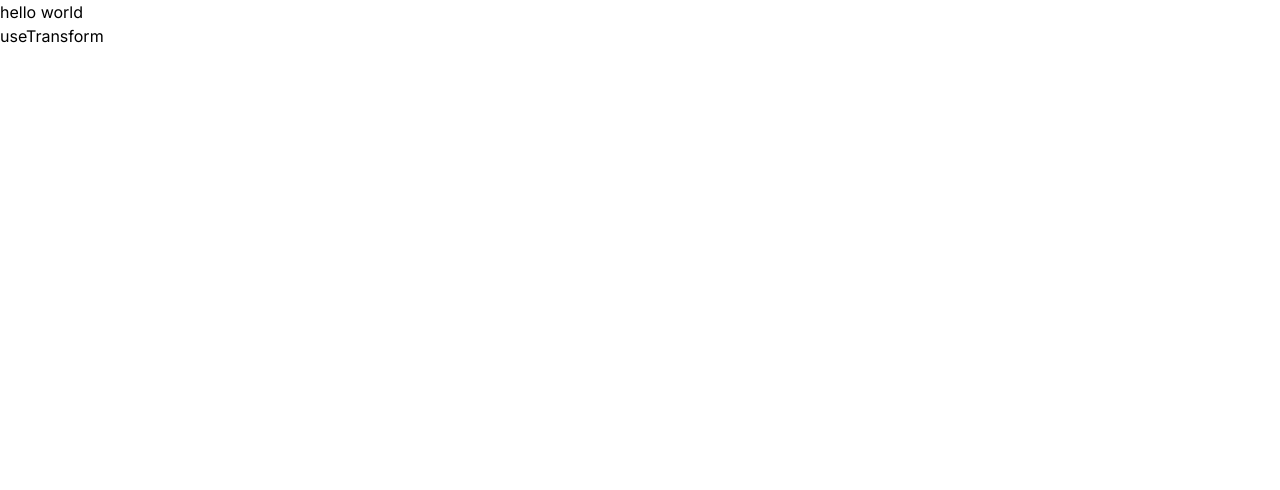
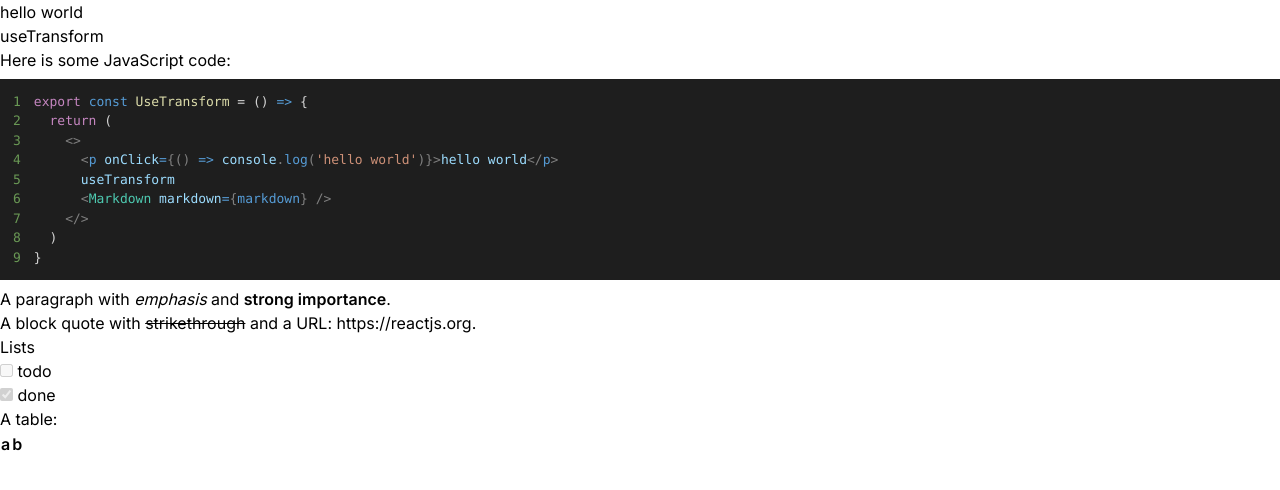
Before and after one commit to nos-nart/nos-framer-motion, a React (Vite) app: page /use-transform in a window 1280 px wide. Shown: the top 490 px of the page. Built offline with nearby package versions, Linux system fonts and the light colour scheme.

Commit message:
[+] page transition +  markdown

```diff
--- a/package.json
+++ b/package.json
@@ -12,10 +12,14 @@
     "react": "^17.0.2",
     "react-dom": "^17.0.2",
     "react-icons": "^4.3.1",
-    "react-router-dom": "^6.2.1"
+    "react-markdown": "^8.0.0",
+    "react-router-dom": "^6.2.1",
+    "react-syntax-highlighter": "^15.4.5",
+    "remark-gfm": "^3.0.1"
   },
   "devDependencies": {
     "@tailwindcss/typography": "^0.5.0",
+    "@types/react": "^17.0.38",
     "@vitejs/plugin-react": "^1.0.7",
     "autoprefixer": "^10.4.2",
     "postcss": "^8.4.5",
--- a/src/App.jsx
+++ b/src/App.jsx
@@ -1,5 +1,6 @@
 import { useRoutes } from 'react-router-dom'
 import { UseTransform, Dashboard } from '@/pages'
+import AnimatePage from '@/components/AnimatePage'
 
 function App() {
   let element = useRoutes([
@@ -13,7 +14,11 @@ function App() {
     },
   ]);
 
-  return element;
+  return (
+    <AnimatePage>
+      {element}
+    </AnimatePage>
+  )
 }
 
 export default App
--- /dev/null
+++ b/src/components/AnimatePage.jsx
@@ -0,0 +1,51 @@
+import PropTypes from 'prop-types'
+import { motion, AnimatePresence } from 'framer-motion'
+import { useLocation } from 'react-router-dom'
+import { useState, useEffect } from 'react'
+
+const variants = {
+  initial: {
+    clipPath: 'polygon(0 0, 0 0, 0 100%, 0% 100%)'
+  },
+  animate: {
+    clipPath: 'polygon(0 0, 100% 0, 100% 100%, 0 100%)'
+  },
+  exit: {
+    clipPath: 'polygon(100% 0, 100% 0, 100% 100%, 100% 100%)'
+  }
+}
+
+const AnimatePage = (props) => {
+  const [display, setDisplay] = useState(true)
+  const location = useLocation()
+
+  useEffect(() => {
+    setDisplay(true)
+  }, [location])
+
+  return (
+    <AnimatePresence>
+      {
+        display && (
+          <motion.div
+            key={location.pathname}
+            variants={variants}
+            initial="initial"
+            animate="animate"
+            exit="exit"
+            transition={{ duration: 0.5 }}
+            className="bg-gray-800 w-screen h-screen absolute top-0 left-0 z-50"
+            onAnimationComplete={() => setDisplay(false)}
+          />
+        )
+      }
+      {props.children}
+    </AnimatePresence>
+  )
+}
+
+AnimatePage.propTypes = {
+  children: PropTypes.node
+}
+
+export default AnimatePage
--- a/src/components/FramerIcon.jsx
+++ b/src/components/FramerIcon.jsx
@@ -1,3 +1,5 @@
 export const FramerIcon = (props) => (
-  <svg {...props} xmlns="http:www.w3.org/2000/svg" viewBox="0 0 14 21" role="presentation"><path d="M0 0h14v7H7zm0 7h7l7 7H7v7l-7-7z" fill="currentColor"></path></svg>
+  <svg {...props} xmlns="http:www.w3.org/2000/svg" viewBox="0 0 14 21" role="presentation">
+    <path d="M0 0h14v7H7zm0 7h7l7 7H7v7l-7-7z" fill="currentColor"></path>
+  </svg>
 )
--- /dev/null
+++ b/src/components/Markdown.jsx
@@ -0,0 +1,40 @@
+import ReactMarkdown from 'react-markdown'
+import remarkGfm from 'remark-gfm'
+import {Prism as SyntaxHighlighter} from 'react-syntax-highlighter'
+import { vscDarkPlus } from "react-syntax-highlighter/dist/esm/styles/prism"
+import PropTypes from 'prop-types'
+
+export const Markdown = ({ markdown }) => {
+  return (
+    <>
+      <ReactMarkdown
+        children={markdown}
+        remarkPlugins={[remarkGfm]}
+        components={{
+          code({node, inline, className, children, ...props}) {
+            const match = /language-(\w+)/.exec(className || '')
+            return !inline && match ? (
+              <SyntaxHighlighter
+                children={String(children).replace(/\n$/, '')}
+                style={vscDarkPlus}
+                // wrapLines={true}
+                showLineNumbers={true}
+                language={match[1]}
+                PreTag="div"
+                {...props}
+              />
+            ) : (
+              <code className={className} {...props}>
+                {children}
+              </code>
+            )
+          }
+        }}
+      />
+    </>
+  )
+}
+
+Markdown.propTypes = {
+  markdown: PropTypes.any.isRequired
+}
--- a/src/pages/UseTransform.jsx
+++ b/src/pages/UseTransform.jsx
@@ -1,8 +1,39 @@
+import { Markdown } from "@/components/Markdown"
+
+const markdown = `Here is some JavaScript code:
+
+~~~jsx
 export const UseTransform = () => {
   return (
     <>
-      <p>hello world</p>
+      <p onClick={() => console.log('hello world')}>hello world</p>
       useTransform
+      <Markdown markdown={markdown} />
     </>
   )
 }
+~~~
+
+A paragraph with *emphasis* and **strong importance**.
+
+> A block quote with ~strikethrough~ and a URL: https://reactjs.org.
+
+* Lists
+* [ ] todo
+* [x] done
+
+A table:
+
+| a | b |
+| - | - |
+`
+
+export const UseTransform = () => {
+  return (
+    <>
+      <p onClick={() => console.log('hello world')}>hello world</p>
+      useTransform
+      <Markdown markdown={markdown} />
+    </>
+  )
+}
```
Also changed, not shown: 2 other files (tests, documents, lock files or other folders).
